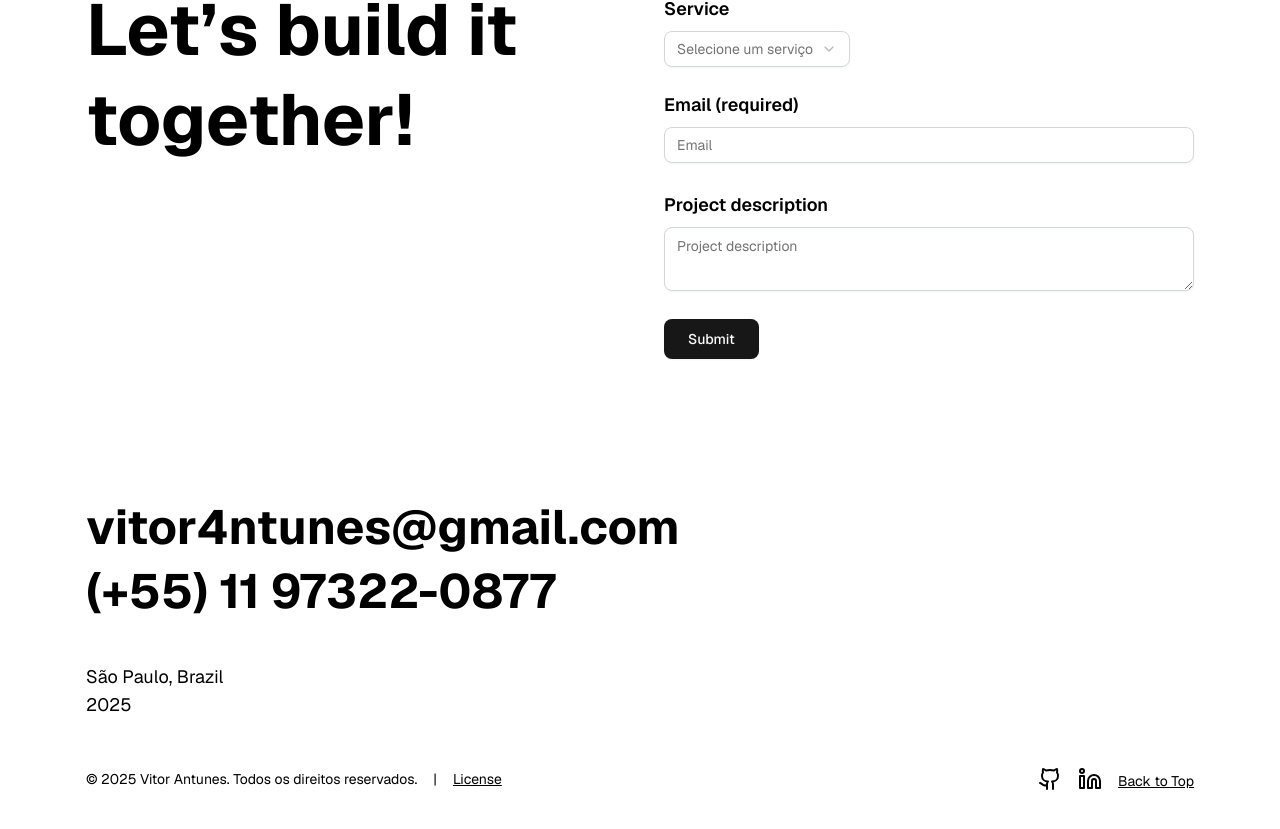
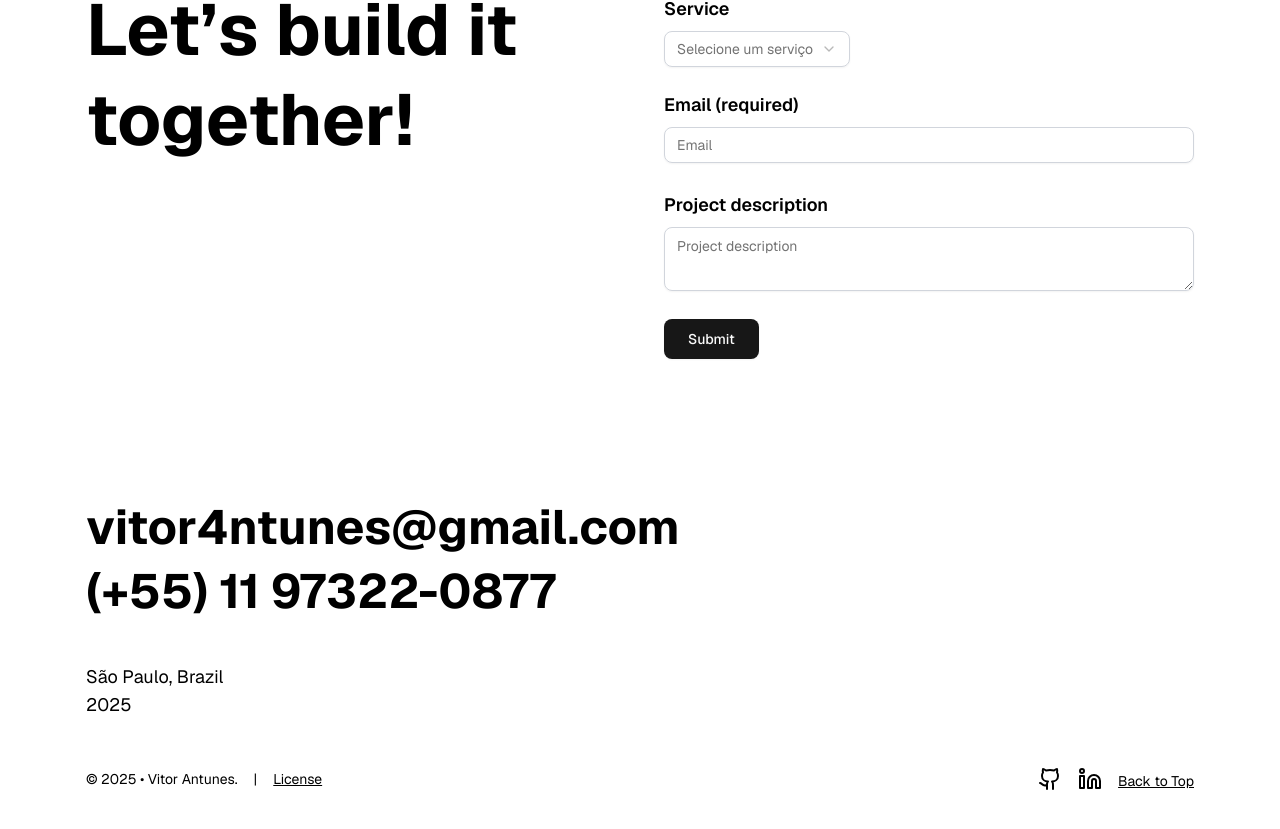
Before and after one commit to VitorHugoAntunes/Portfolio, a Next.js app: page / in a window 1280 px wide. Shown: the part 5751-6580 px from the top of the page. Built offline with nearby package versions, Linux system fonts and the light colour scheme.

Commit message:
feat: add LICENSE link url in footer

```diff
--- a/src/components/footer.tsx
+++ b/src/components/footer.tsx
@@ -7,7 +7,6 @@ const Footer: React.FC = () => {
       <div className="container mx-auto px-4 max-w-7xl">
         <div className="flex flex-col gap-12">
 
-          {/* Seção de Contato */}
           <section aria-labelledby="contact-section">
             <h2 id="contact-section" className="sr-only">Contato</h2>
             <div className="flex flex-col md:flex-row justify-between gap-8">
@@ -34,7 +33,6 @@ const Footer: React.FC = () => {
             </div>
           </section>
 
-          {/* Seção de Localização */}
           <section aria-labelledby="location-section">
             <h2 id="location-section" className="sr-only">Localização</h2>
             <div className="grid grid-cols-1 md:grid-cols-3 gap-8">
@@ -47,17 +45,17 @@ const Footer: React.FC = () => {
             </div>
           </section>
 
-          {/* Seção de Direitos Autorais e Links */}
           <section aria-labelledby="legal-section">
             <h2 id="legal-section" className="sr-only">Direitos Autorais e Links Legais</h2>
             <div className="flex flex-col md:flex-row justify-between items-center gap-4">
               <div className="flex gap-4">
                 <p className="text-sm">
-                  © 2025 Vitor Antunes. Todos os direitos reservados.
+                  © 2025 • Vitor Antunes.
                 </p>
                 <p className="text-sm hidden md:block">|</p>
                 <Link
-                  href="/"
+                  href="https://github.com/VitorHugoAntunes/Portfolio/blob/main/LICENSE"
+                  target="_blank"
                   className="text-sm underline hover:text-gray-600"
                   title="Licença de uso do site"
                   aria-label="Leia sobre a licença de uso do site"
@@ -66,7 +64,6 @@ const Footer: React.FC = () => {
                 </Link>
               </div>
 
-              {/* Links de Redes Sociais */}
               <div className="flex gap-4 items-end" role="navigation" aria-label="Links de redes sociais de Vitor Antunes">
                 <Link
                   href="https://github.com/VitorHugoAntunes"
```
